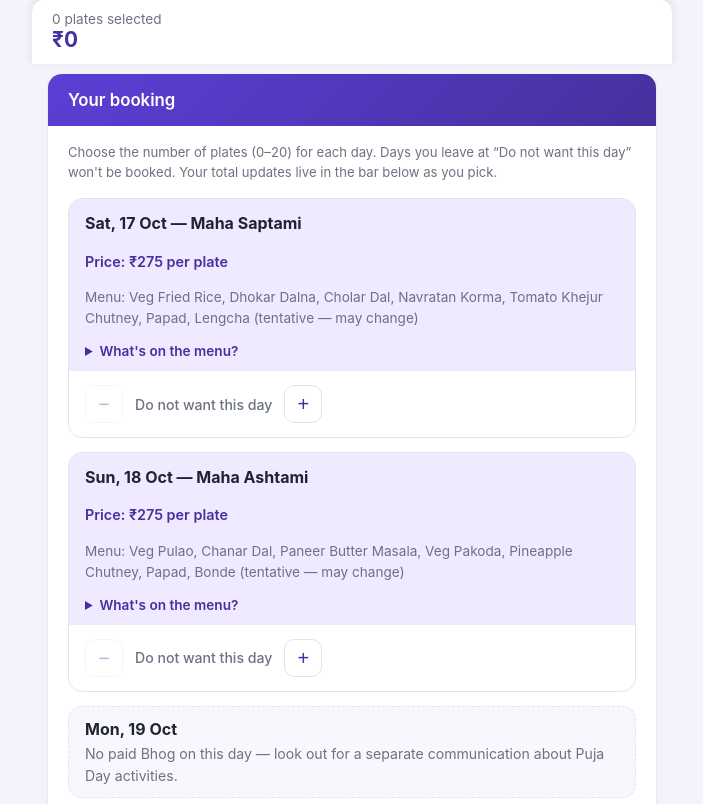
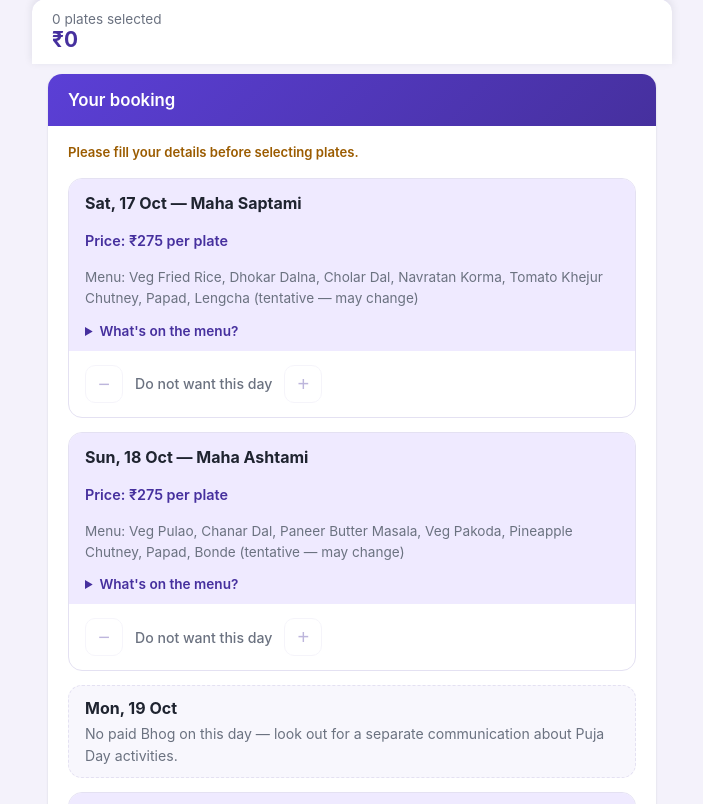
Before and after one commit to tuhin-52321/lakefront-bhog-booking, a Next.js app: page / in a window 1280 px wide. Shown: the part 736-1540 px from the top of the page, without its empty margins (288-991 px from the left). Built offline with nearby package versions, Linux system fonts and the light colour scheme.

Commit message:
Add validation for user details before selecting plates

```diff
--- a/app/page.tsx
+++ b/app/page.tsx
@@ -48,6 +48,9 @@ export default function Page() {
 
   const plateTotal = useMemo(() => totalPlates(plates), [plates]);
   const amountTotal = useMemo(() => totalAmount(plates), [plates]);
+  const detailsReady = Boolean(
+    details.flat.trim() && details.name.trim() && details.email.trim()
+  );
 
   // "bhog-pay" is a fixed, greppable prefix so the committee can find these
   // payments in the bank's settlement/statement by searching one word,
@@ -55,6 +58,7 @@ export default function Page() {
   const upiNote = `bhog-pay${details.flat.trim() ? " Flat " + details.flat.trim() : ""}`;
 
   function setPlate(key: string, value: number) {
+    if (!detailsReady) return;
     const clamped = Math.max(0, Math.min(20, value));
     setPlates((p) => ({ ...p, [key]: clamped }));
   }
@@ -241,11 +245,17 @@ export default function Page() {
       <div className="card" ref={bookingRef}>
         <div className="card-header">Your booking</div>
         <div className="card-body">
-          <p className="hint" style={{ marginBottom: 16 }}>
-            Choose the number of plates (0–20) for each day. Days you leave
-            at &ldquo;Do not want this day&rdquo; won&apos;t be booked. Your
-            total updates live in the bar below as you pick.
-          </p>
+          {!detailsReady ? (
+            <p className="hint" style={{ marginBottom: 16, color: "#9b5c00", fontWeight: 600 }}>
+              Please fill your details before selecting plates.
+            </p>
+          ) : (
+            <p className="hint" style={{ marginBottom: 16 }}>
+              Choose the number of plates (0–20) for each day. Days you leave
+              at &ldquo;Do not want this day&rdquo; won&apos;t be booked. Your
+              total updates live in the bar below as you pick.
+            </p>
+          )}
           {DAYS.map((d) => {
             const count = plates[d.key] || 0;
             return (
@@ -272,7 +282,7 @@ export default function Page() {
                       <button
                         type="button"
                         onClick={() => setPlate(d.key, count - 1)}
-                        disabled={count <= 0}
+                        disabled={count <= 0 || !detailsReady}
                         aria-label={`Decrease plates for ${d.label}`}
                       >
                         −
@@ -285,7 +295,7 @@ export default function Page() {
                       <button
                         type="button"
                         onClick={() => setPlate(d.key, count + 1)}
-                        disabled={count >= 20}
+                        disabled={count >= 20 || !detailsReady}
                         aria-label={`Increase plates for ${d.label}`}
                       >
                         +
```
